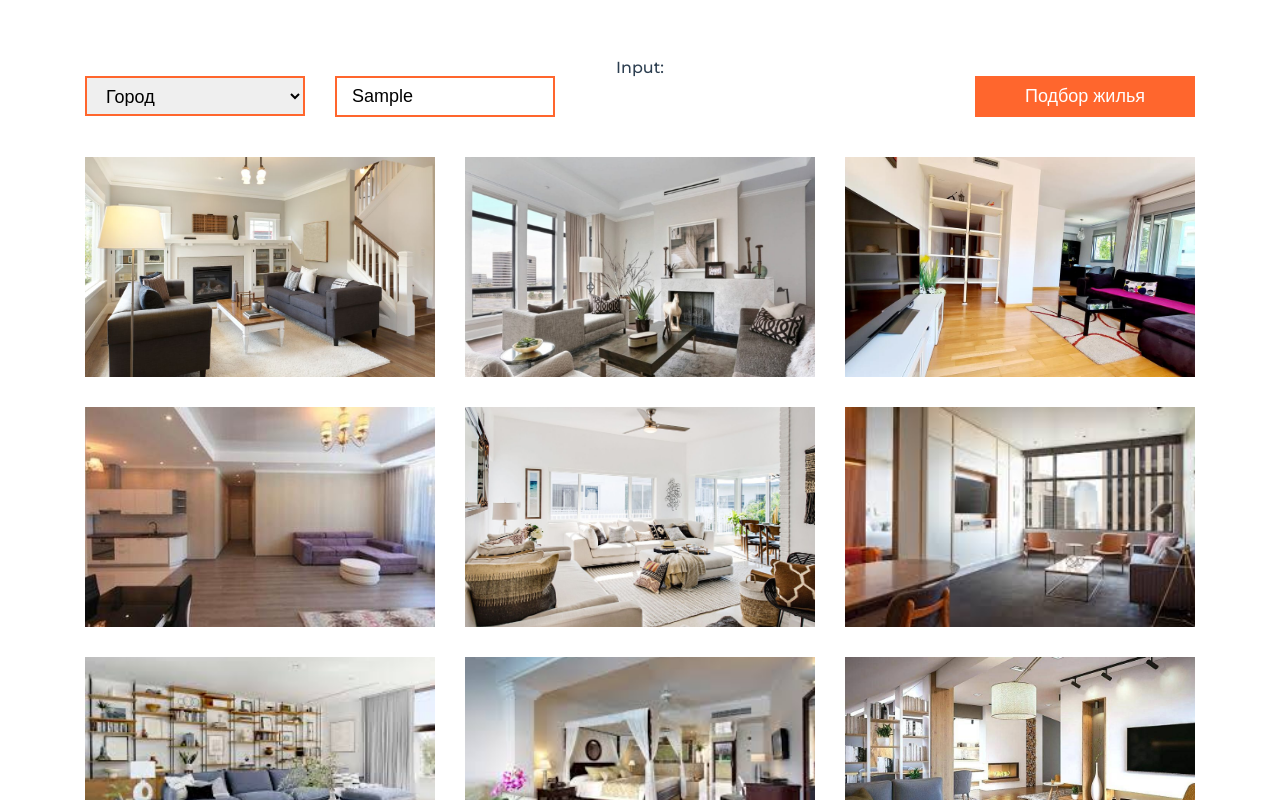
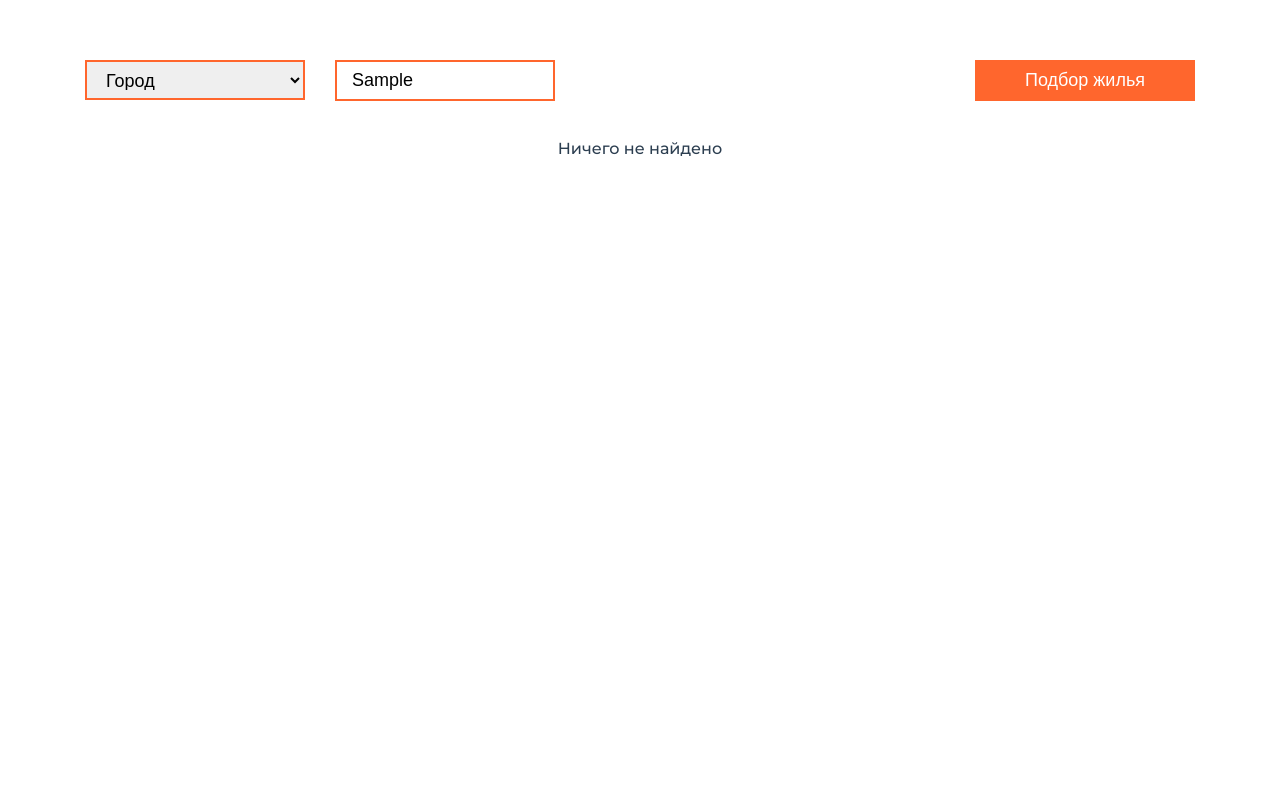
Before and after one commit to YuriySamuse/vue-my-firs-app, a Vue app: page / in a window 1280 px wide. Both pictures are taken after typing "Sample" into the empty fields and a click on the button "Подбор жилья". Shown: the top 800 px of the page. Built offline with nearby package versions, Linux system fonts and the light colour scheme.

Commit message:
added filter in app подвоєння сабміту вирішено перейменуванням, фільт більш оптимізований ніж у лектора

```diff
--- a/src/App.vue
+++ b/src/App.vue
@@ -1,26 +1,25 @@
 <template>
   <div id="app">
-    <h2>Input: {{ text }}</h2>
+    <h2>{{ text }}</h2>
     <Container>
-      <ApartmentsFilterForm class="apartment-filter" @submit="logger" />
-
+      <ApartmentsFilterForm class="apartments-filter" @apartmentFilter="filter" />
     </Container>
-    <ApartmentsList :items="apartments">
-      <!-- <template v-slot:title>New Title</template> -->
+    <p v-if="!filteredApartments.length">Ничего не найдено</p>
+    <ApartmentsList v-else :items="filteredApartments">
       <template v-slot:apartment="{ apartment }">
         <ApartmentsItem :key="apartment.id" :descr="apartment.descr" :rating="apartment.rating" :imgSrc="apartment.imgUrl"
-          :price="apartment.price" @click="handleItemClick" />
+          :price="apartment.price" />
       </template>
     </ApartmentsList>
   </div>
 </template>
 
 <script>
-import ApartmentsList from './components/apartment/ApertmentsList.vue'
-import ApartmentsItem from './components/apartment/ApartmentsItem.vue';
+import ApartmentsList from './components/apartment/ApartmentsList'
+import ApartmentsItem from './components/apartment/ApartmentsItem'
 import apartments from './components/apartment/apartments'
-import ApartmentsFilterForm from './components/apartment/ApartmentFilterForm.vue'
-import Container from './components/shared/Container.vue'
+import ApartmentsFilterForm from './components/apartment/ApartmentFilterForm'
+import Container from './components/shared/Container'
 
 export default {
   name: 'App',
@@ -34,16 +33,55 @@ export default {
     return {
       text: '',
       apartments,
+      filters: {
+        city: '',
+        price: 0
+      }
+    }
+  },
+  computed: {
+    filteredApartments() {
+      // return this.filterByCityName(this.filterByPrice(this.apartments))
+      return this.apartments.filter(apartment => {
+        return this.isValidCity(apartment)
+          && this.isValidPrice(apartment)
+      })
     }
   },
   methods: {
-    handleItemClick() {
-      console.log('item click');
+    isValidCity(apartment) {
+      if (!this.filters.city) {
+        return true
+      }
+      return apartment.location.city === this.filters.city
     },
-    logger(value) {
-      console.log(value, '----form value');
+    isValidPrice(apartment) {
+      if (!this.filters.price) {
+        return true
+      }
+      return apartment.price >= this.filters.price
     },
+    filter({ city, price }) {
+      // console.log(price, city, this.filters, ...arguments);
+      this.filters.city = city
+      this.filters.price = price
+    },
+    // filterByCityName(apartments) {
+    //   if (!this.filters.city) return apartments
 
+    //   return apartments.filter(apartment => {
+    //     return apartment.location.city === this.filters.city
+    //   })
+    // },
+    // filterByPrice(apartments) {
+    //   if (!this.filters.price) return apartments
+
+    //   return apartments.filter(apartment => {
+    //     // console.log(this.filters.price);
+
+    //     return apartment.price >= this.filters.price
+    //   })
+    // }
   }
 }
 </script>
@@ -58,7 +96,7 @@ export default {
   margin-top: 60px;
 }
 
-.apartment-filter {
+.apartments-filter {
   margin-bottom: 40px;
 }
 </style>
--- a/src/components/apartment/ApartmentFilterForm.vue
+++ b/src/components/apartment/ApartmentFilterForm.vue
@@ -30,7 +30,7 @@ export default {
     },
     methods: {
         handleSubmit() {
-            this.$emit('submit', {
+            this.$emit('apartmentFilter', {
                 city: this.city,
                 price: this.price
             })
```
Also changed, not shown: src/components/apartment/ApartmentsList.vue (renamed from src/components/apartment/ApertmentsList.vue).
